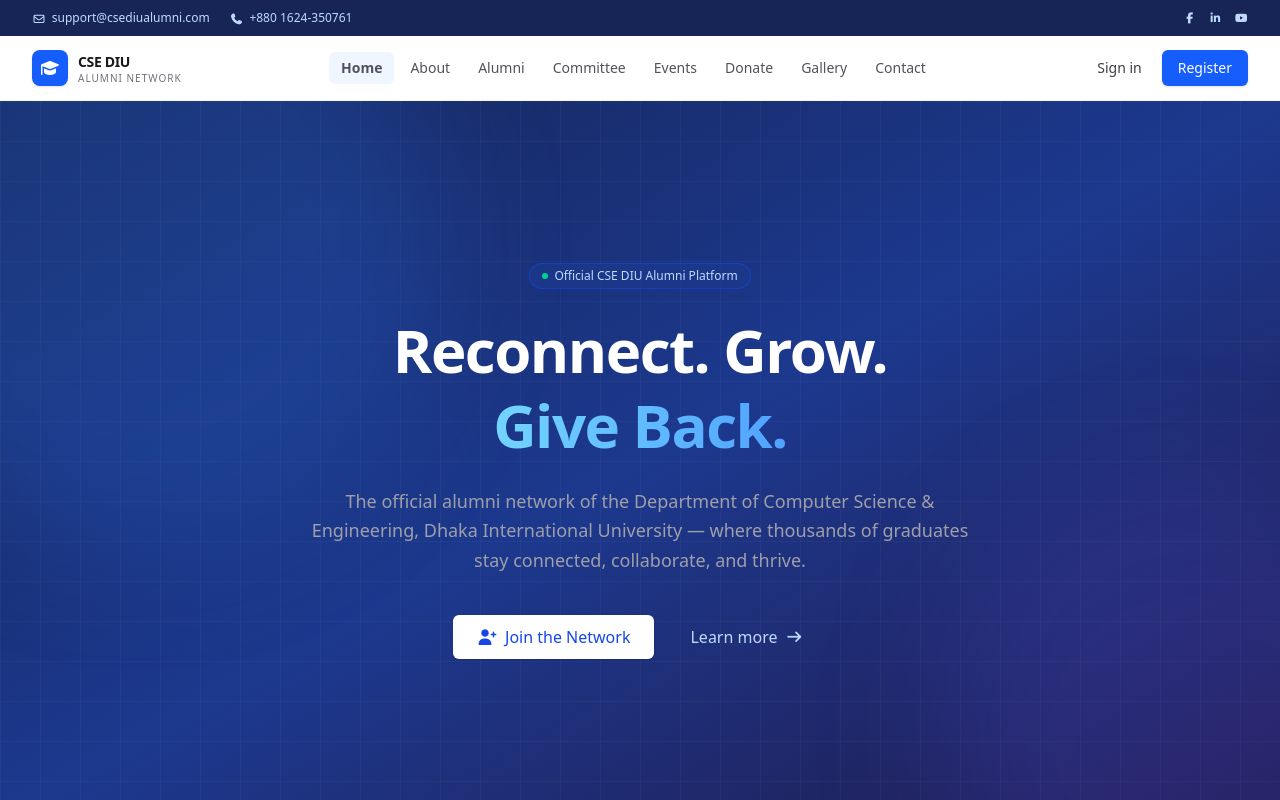
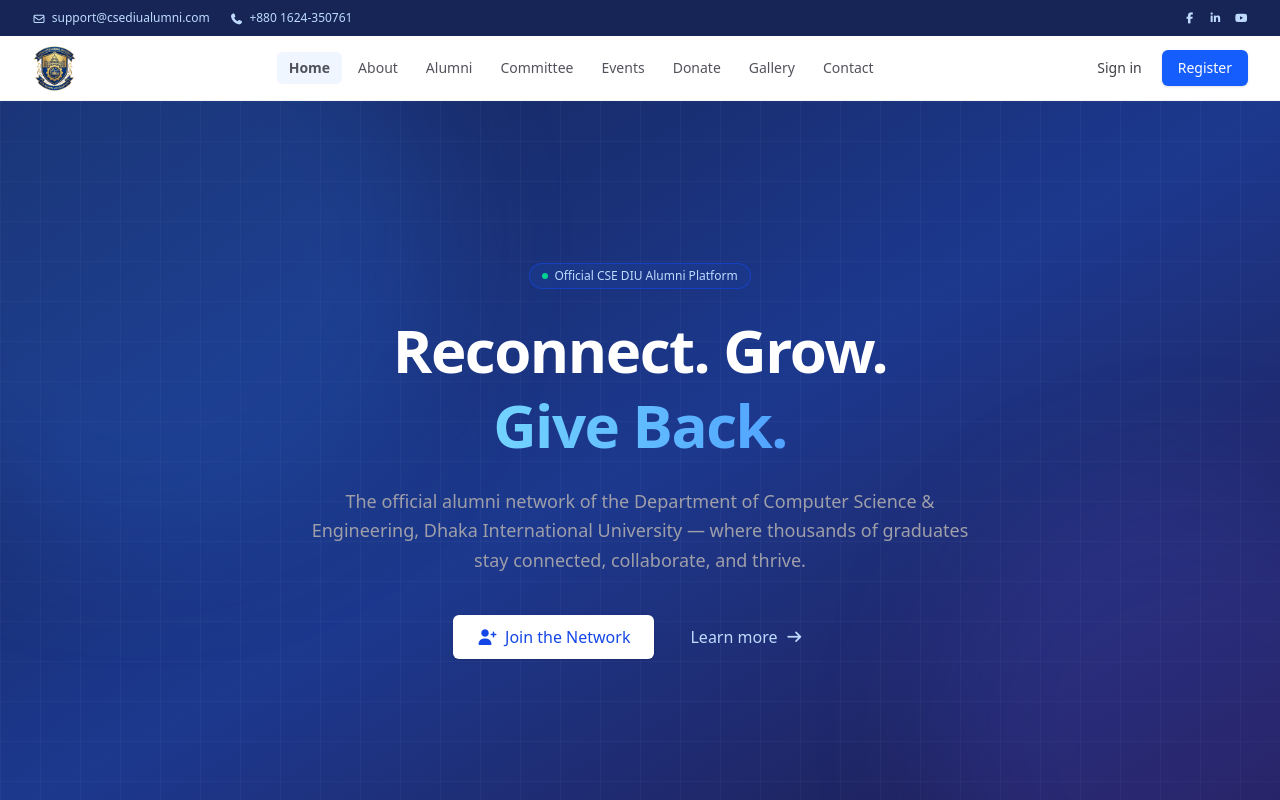
Before and after one commit to csediualumni/web, an Angular app: page / in a window 1280 px wide. Shown: the top 800 px of the page. Built offline with nearby package versions, Linux system fonts and the light colour scheme.

Commit message:
feat(branding): replace text logos with image logos across login, register, footer, and navbar components

```diff
--- a/src/app/auth/login/login.component.html
+++ b/src/app/auth/login/login.component.html
@@ -22,18 +22,8 @@
 
     <div class="relative z-10 flex flex-col h-full px-10 py-10">
       <!-- Logo -->
-      <a routerLink="/" class="flex items-center gap-3 group w-fit">
-        <div
-          class="flex items-center justify-center w-9 h-9 rounded-lg bg-blue-600 shadow-lg shadow-blue-600/40"
-        >
-          <i class="fa-solid fa-graduation-cap text-white text-sm"></i>
-        </div>
-        <div>
-          <p class="text-white font-semibold text-sm leading-tight">CSE DIU</p>
-          <p class="text-zinc-500 text-[10px] uppercase tracking-widest leading-tight">
-            Alumni Network
-          </p>
-        </div>
+      <a routerLink="/" class="flex items-center w-fit">
+        <img src="/images/logo.png" alt="CSE DIU Alumni Association" class="h-16 w-auto" />
       </a>
 
       <!-- Main pitch -->
@@ -88,11 +78,8 @@
     <!-- Top nav -->
     <div class="flex items-center justify-between px-6 py-5 lg:px-10">
       <!-- Mobile logo -->
-      <a routerLink="/" class="flex items-center gap-2 lg:hidden">
-        <div class="flex items-center justify-center w-7 h-7 rounded-md bg-blue-600">
-          <i class="fa-solid fa-graduation-cap text-white text-xs"></i>
-        </div>
-        <span class="font-semibold text-zinc-900 text-sm">CSE DIU Alumni</span>
+      <a routerLink="/" class="flex items-center lg:hidden">
+        <img src="/images/logo.png" alt="CSE DIU Alumni Association" class="h-10 w-auto" />
       </a>
       <!-- Back to home (desktop) -->
       <a
--- a/src/app/auth/register/register.component.html
+++ b/src/app/auth/register/register.component.html
@@ -22,18 +22,8 @@
 
     <div class="relative z-10 flex flex-col h-full px-10 py-10">
       <!-- Logo -->
-      <a routerLink="/" class="flex items-center gap-3 group w-fit">
-        <div
-          class="flex items-center justify-center w-9 h-9 rounded-lg bg-blue-600 shadow-lg shadow-blue-600/40"
-        >
-          <i class="fa-solid fa-graduation-cap text-white text-sm"></i>
-        </div>
-        <div>
-          <p class="text-white font-semibold text-sm leading-tight">CSE DIU</p>
-          <p class="text-zinc-500 text-[10px] uppercase tracking-widest leading-tight">
-            Alumni Network
-          </p>
-        </div>
+      <a routerLink="/" class="flex items-center w-fit">
+        <img src="/images/logo.png" alt="CSE DIU Alumni Association" class="h-16 w-auto" />
       </a>
 
       <!-- Main pitch -->
@@ -97,11 +87,8 @@
     <!-- Top nav -->
     <div class="flex items-center justify-between px-6 py-5 lg:px-10">
       <!-- Mobile logo -->
-      <a routerLink="/" class="flex items-center gap-2 lg:hidden">
-        <div class="flex items-center justify-center w-7 h-7 rounded-md bg-blue-600">
-          <i class="fa-solid fa-graduation-cap text-white text-xs"></i>
-        </div>
-        <span class="font-semibold text-zinc-900 text-sm">CSE DIU Alumni</span>
+      <a routerLink="/" class="flex items-center lg:hidden">
+        <img src="/images/logo.png" alt="CSE DIU Alumni Association" class="h-10 w-auto" />
       </a>
       <!-- Back to home (desktop) -->
       <a
--- a/src/app/shared/footer/footer.component.html
+++ b/src/app/shared/footer/footer.component.html
@@ -49,16 +49,8 @@
     <div class="grid grid-cols-1 sm:grid-cols-2 lg:grid-cols-4 gap-10">
       <!-- Col 1: Brand + about -->
       <div class="lg:col-span-1">
-        <div class="flex items-center gap-2.5 mb-4">
-          <div class="w-9 h-9 rounded-lg bg-white flex items-center justify-center flex-shrink-0">
-            <i class="fa-solid fa-graduation-cap text-zinc-900 text-base"></i>
-          </div>
-          <div class="leading-tight">
-            <span class="block text-sm font-bold text-white tracking-tight">CSE DIU</span>
-            <span class="block text-[10px] font-medium text-zinc-500 uppercase tracking-widest"
-              >Alumni Network</span
-            >
-          </div>
+        <div class="flex items-center mb-4">
+          <img src="/images/logo.png" alt="CSE DIU Alumni Association" class="h-16 w-auto" />
         </div>
         <p class="text-sm text-zinc-400 leading-relaxed mb-5">
           Connecting Computer Science & Engineering graduates of Dhaka International University —
--- a/src/app/shared/navbar/navbar.component.html
+++ b/src/app/shared/navbar/navbar.component.html
@@ -58,21 +58,8 @@
   <nav class="max-w-7xl mx-auto px-4 sm:px-6 lg:px-8">
     <div class="flex items-center justify-between h-16">
       <!-- Logo -->
-      <a routerLink="/" class="flex items-center gap-2.5 flex-shrink-0 group">
-        <div
-          class="w-9 h-9 rounded-lg bg-blue-600 flex items-center justify-center shadow-sm flex-shrink-0"
-        >
-          <i class="fa-solid fa-graduation-cap text-white text-base"></i>
-        </div>
-        <div class="leading-tight">
-          <span
-            class="block text-sm font-bold text-zinc-900 tracking-tight group-hover:text-zinc-700 transition-colors"
-            >CSE DIU</span
-          >
-          <span class="block text-[10px] font-medium text-zinc-500 uppercase tracking-widest"
-            >Alumni Network</span
-          >
-        </div>
+      <a routerLink="/" class="flex items-center flex-shrink-0">
+        <img src="/images/logo.png" alt="CSE DIU Alumni Association" class="h-12 w-auto" />
       </a>
 
       <!-- Desktop nav links -->
```
